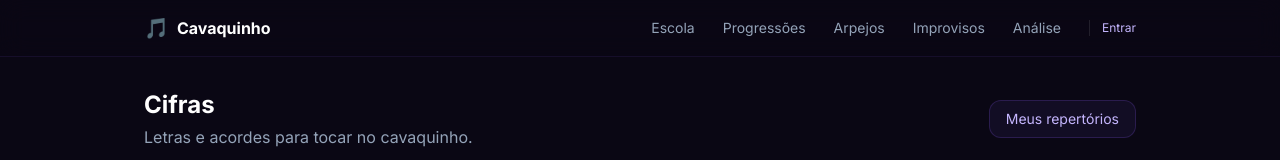
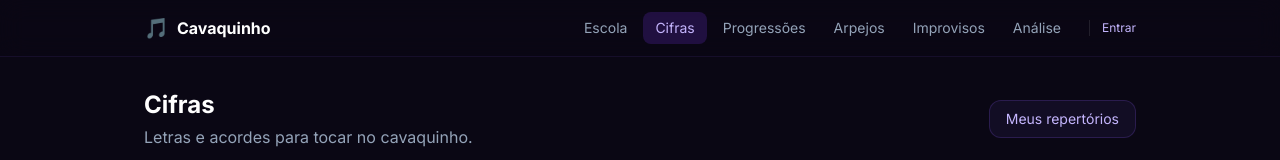
Before and after one commit to nexoswebservices/cavaquinho, a Next.js app: page /cifras in a window 1280 px wide. Shown: the top 160 px of the page. Built offline with nearby package versions, Linux system fonts and the light colour scheme; no server answers; the database is empty.

Commit message:
Cifras de volta ao menu principal (6 links)
Co-Authored-By: Claude Sonnet 4.6 <noreply@anthropic.com>

```diff
--- a/src/components/layout/Navbar.tsx
+++ b/src/components/layout/Navbar.tsx
@@ -6,6 +6,7 @@ import { usePathname } from "next/navigation"
 
 const NAV_LINKS = [
   { href: "/escola", label: "Escola", match: "/escola" },
+  { href: "/cifras", label: "Cifras", match: "/cifras" },
   { href: "/progressoes", label: "Progressões", match: "/progressoes" },
   { href: "/arpejos", label: "Arpejos", match: "/arpejos" },
   { href: "/improvisos", label: "Improvisos", match: "/improvisos" },
```
